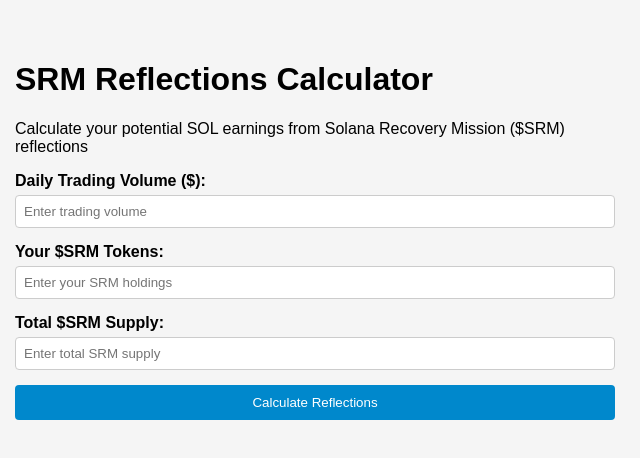
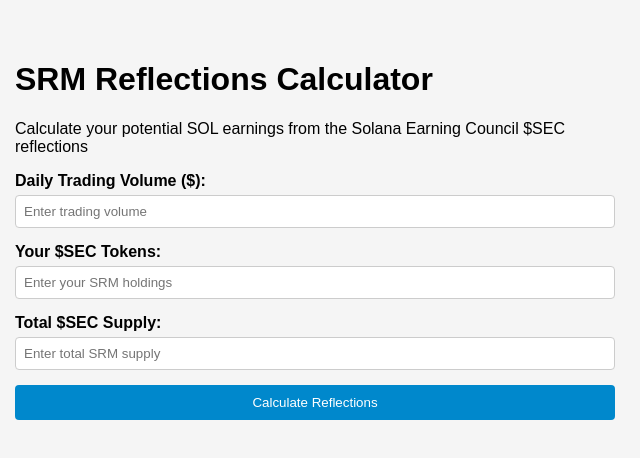
Before and after one commit to Deportai/SEC, a plain HTML site: page index.html in a window 1280 px wide. Shown: the full height of the page, 325-965 px from the left. Drawn offline with Linux system fonts and the light colour scheme.

Commit message:
Update index.html

```diff
--- a/index.html
+++ b/index.html
@@ -3,7 +3,7 @@
 <head>
     <meta charset="UTF-8">
     <meta name="viewport" content="width=device-width, initial-scale=1.0">
-    <title>SRM Reflections Calculator</title>
+    <title>$SEC Reflections Calculator</title>
     <script src="https://telegram.org/js/telegram-web-app.js"></script>
     <style>
         body {
@@ -51,7 +51,7 @@
 </head>
 <body>
     <h1>SRM Reflections Calculator</h1>
-    <p>Calculate your potential SOL earnings from Solana Recovery Mission ($SRM) reflections</p>
+    <p>Calculate your potential SOL earnings from the Solana Earning Council $SEC reflections</p>
 
     <div class="input-group">
         <label for="volume">Daily Trading Volume ($):</label>
@@ -59,12 +59,12 @@
     </div>
 
     <div class="input-group">
-        <label for="tokens">Your $SRM Tokens:</label>
+        <label for="tokens">Your $SEC Tokens:</label>
         <input type="number" id="tokens" placeholder="Enter your SRM holdings">
     </div>
 
     <div class="input-group">
-        <label for="totalSupply">Total $SRM Supply:</label>
+        <label for="totalSupply">Total $SEC Supply:</label>
         <input type="number" id="totalSupply" placeholder="Enter total SRM supply">
     </div>
 
@@ -115,7 +115,7 @@
                     .setText('Share Results')
                     .show()
                     .onClick(() => {
-                        const text = `My $SRM Reflections:\nDaily Earnings: ${userReflectionsSOL.toFixed(6)} SOL\nOwnership: ${ownershipPercentage.toFixed(4)}%\nFrom $${volume} volume`;
+                        const text = `My $SEC Reflections:\nDaily Earnings: ${userReflectionsSOL.toFixed(6)} SOL\nOwnership: ${ownershipPercentage.toFixed(4)}%\nFrom $${volume} volume`;
                         window.Telegram.WebApp.sendData(text);
                     });
             }
```
